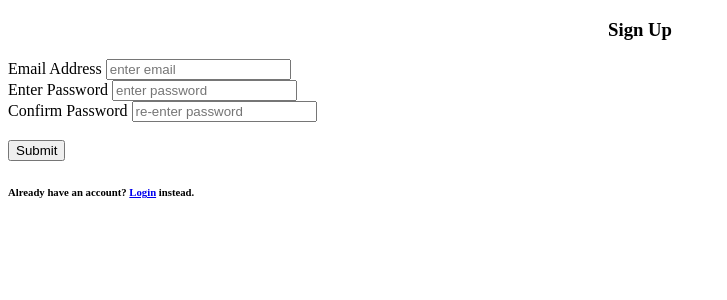
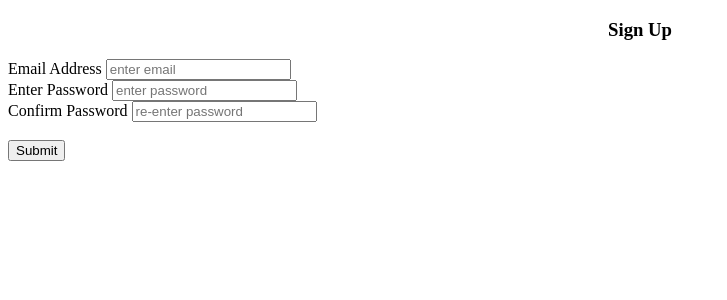
Before and after one commit to zoyasiddiqui/makeup-deal-finder, a Flask app: page /signup in a window 1280 px wide. Shown: the part 26-326 px from the top of the page, without its empty margins (0-727 px from the left). Run offline with Flask 3, Linux system fonts and the light colour scheme.

Commit message:
got rid of redundant link

```diff
--- a/website/templates/login.html
+++ b/website/templates/login.html
@@ -19,6 +19,4 @@
     <button type="submit" class="submit-btn">Submit</button>
 </form>
 
-<h6>Don't have an account? <a href="/signup">Sign Up</a> instead.</h6>
-
 {%endblock%}
--- a/website/templates/signup.html
+++ b/website/templates/signup.html
@@ -24,6 +24,4 @@
     <button type="submit" class="submit-btn">Submit</button>
 </form>
 
-<h6>Already have an account? <a href="/login">Login</a> instead.</h6>
-
 {%endblock%}
```
